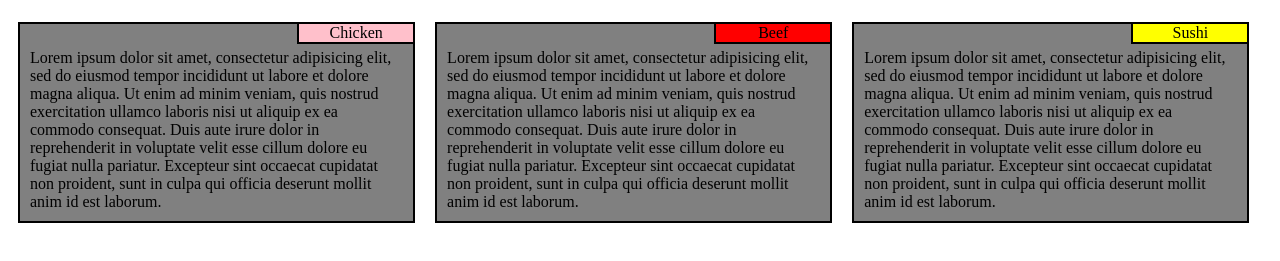
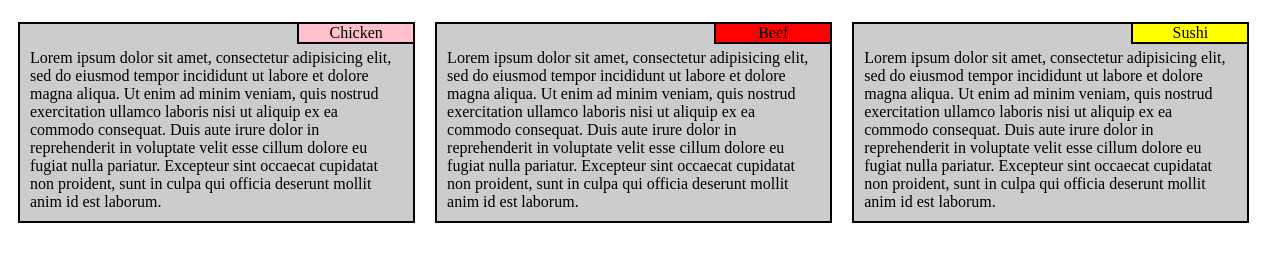
Before and after one commit to xoro11/Supreme-Web, a plain HTML site: page week 2/assignment/index.html in a window 1280 px wide. Shown: the part 61-322 px from the top of the page. Drawn offline with Linux system fonts and the light colour scheme.

Commit message:
Update style.css

```diff
--- a/week 2/assignment/style.css
+++ b/week 2/assignment/style.css
@@ -31,7 +31,7 @@ p{
 	padding-top: 15px;
 }
 .d{
-	background-color: gray;
+	background-color: #ccc;
 	border: 2px solid black;
 	position: relative;
 	padding: 10px;
```
